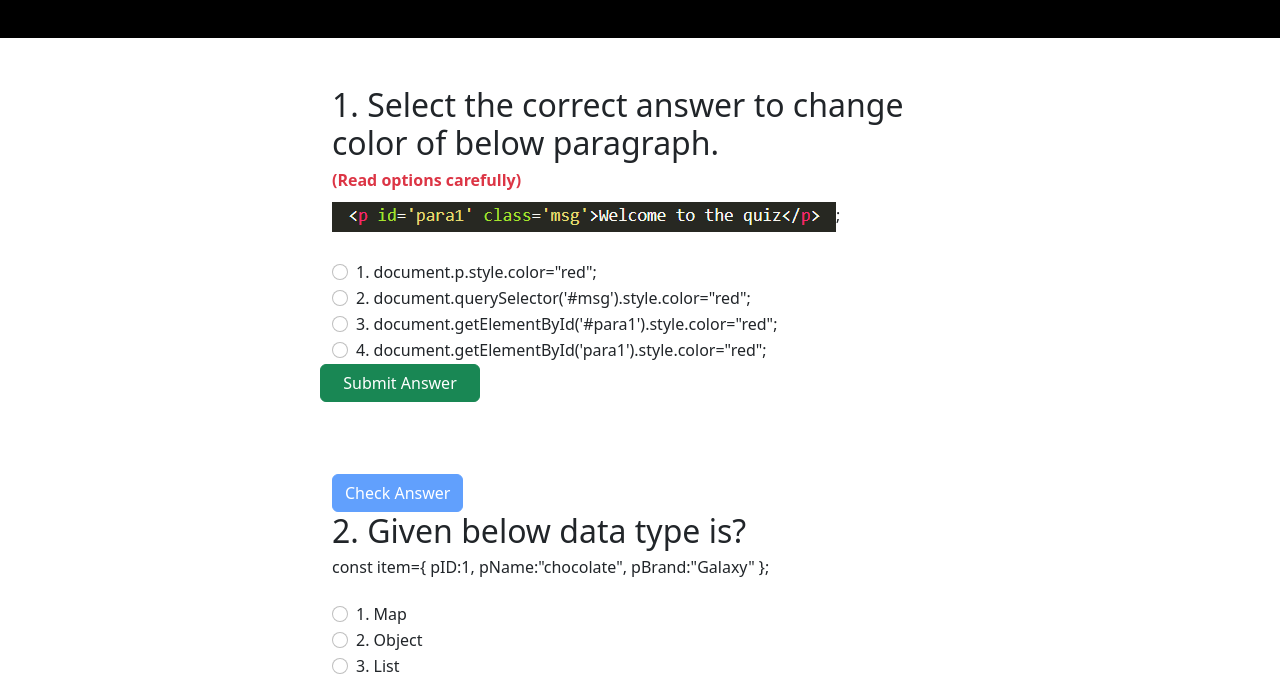
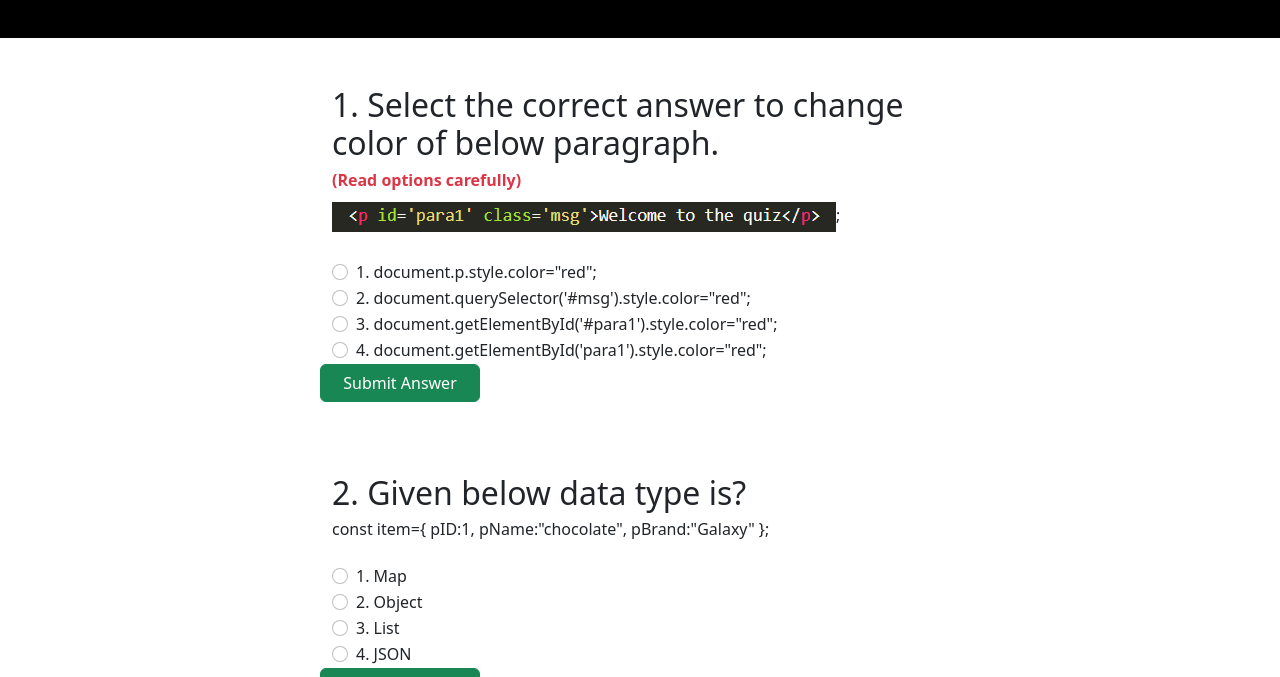
Before and after one commit to farsana-fr/quizJS, a plain HTML site: page index.html in a window 1280 px wide. Both pictures are taken after a click on the button "Start". Shown: the part 114-791 px from the top of the page. Drawn offline with nearby package versions, Linux system fonts and the light colour scheme.

Commit message:
Corrected typos and Hidden Check Button

```diff
--- a/css/styleIndex.css
+++ b/css/styleIndex.css
@@ -16,11 +16,7 @@ main
 .hidden {
   opacity: 0;
 }
-.hide
-{
-  display: none;
-}
-.answer
+.hide, .answer
 {
   display: none;
 }
--- a/script/dynamicIndex.js
+++ b/script/dynamicIndex.js
@@ -23,7 +23,7 @@ const quiz = [
     correct: {
         opt:4,
       head: `4. document.getElementById('para1').style.color="red";`,
-      para: "getElementById is one of the method to select the HTML elements. It received the id name as the arguments, no predecessors required",
+      para: "getElementById is one of the method to select the HTML elements. It receives the id given in Element as argument. The argument does not need a predecessors as in querySelector(), where querySelector needs # to indicate that it is an ID",
     },
   },
   {
@@ -39,7 +39,7 @@ const quiz = [
     correct: {
         opt:2,
       head: "2. Object",
-      para: "Object is declared inside curly braces with key value pair separated by :",
+      para: "Object is declared inside curly braces with key value pair separated by a colon(:)",
     },
   },
   {
@@ -53,7 +53,7 @@ const quiz = [
     correct: {
         opt:4,
       head: "4. const and var:",
-      para: "the variables declared using let or const cannot be accessed before that block.(errors out as varaible is not defined) Whereas var has immediate parent scope and the variables will be accessible from the parent block.",
+      para: "the variables declared using let or const cannot be accessed before that block.(errors out as varaible is not defined). Whereas var declared in a block will be accessible from its immediate parent scope.",
     },
   },
   {
@@ -62,9 +62,9 @@ const quiz = [
     correct: {
         opt:3,
       head: `3. Boolean("false")`,
-      para: `Here false is given as string within double quotes.
-      values like false,0,null,undefined are Falsy Values whereas above 1,true,(4,30)any number are Truthy Values.
-      This feature helps us to validate the variables`,
+      para: `Here false is given as string within double quotes. So it is a string of value false, not a Boolean value false.
+      Values like false,0,null,undefined are Falsy Values whereas 1,true,(4,30)any number,"xyz"(any non empty string) are Truthy Values.
+      This feature can be used as a shortcut for validation`,
     },
   },
   {
@@ -85,7 +85,7 @@ const quiz = [
     correct: {
         opt:2,
       head: `2. fruits.join(" ")`,
-      para: "join() method is used to return a string with the separator mentioned in join method. If there are no separator mentioned, by default the resultant string will have elements separated by comma.\n ",
+      para: `join() method is used to return convert an array to string separated by the separator passed in to join method. If there are no separator mentioned, by default the resultant string will have elements separated by comma. join(" ") separates it with a space as passed in the method.  \n `,
     },
   },
   {
@@ -94,7 +94,7 @@ const quiz = [
     correct: {
         opt:3,
       head: `3. String`,
-      para: "Values from HTML input are always a string, we can convert it to desired type using appropriate JS functions.",
+      para: "Values from HTML input are always a string, we can convert it to desired type using appropriate JS functions when needed.",
     },
   },
   {
@@ -174,7 +174,7 @@ function constrQuiz() {
                 <br>
                 <button type="button" class="checkB checkB--${
                   i + 1
-                } btn btn-primary disabled">Check Answer</button>
+                } btn btn-primary disabled hide">Check Answer</button>
                 <div class=" answer answer--${i + 1} border mt-5 p-4">
                     <h5>${e.correct.head}</h5>
                     <p>
@@ -278,6 +278,7 @@ if(btnSubmit)
 
                         }
                         document.querySelector(`.checkB--${answered}`).classList.remove('disabled');
+                        document.querySelector(`.checkB--${answered}`).classList.remove('hide');
                         //disable the radio buttons
 
                         [1,2,3,4].forEach(
```
